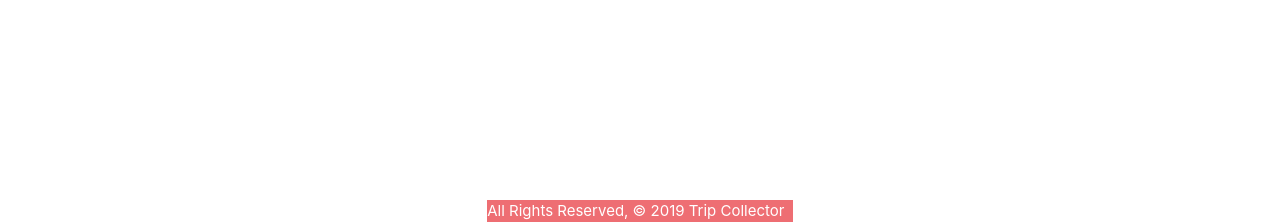
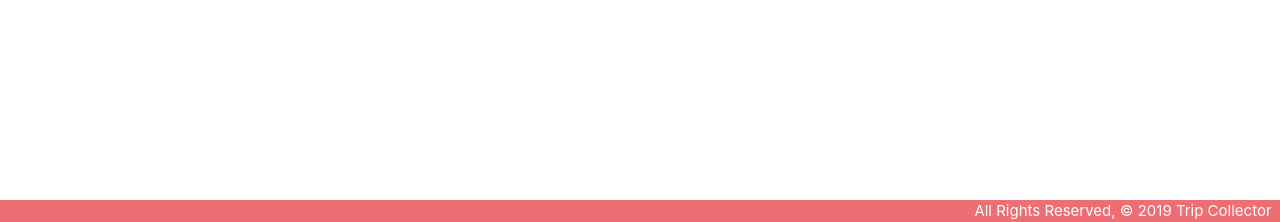
Before and after one commit to devanrterry/trip-collector, a Django app: page / in a window 1280 px wide. Shown: the part 578-800 px from the top of the page. Run offline with Django 3.2, Linux system fonts and the light colour scheme.

Commit message:
footer alignment altered

```diff
--- a/main_app/static/css/style.css
+++ b/main_app/static/css/style.css
@@ -11,5 +11,5 @@ body {
   footer.page-footer {
     padding-top: 0;
     text-align: right;
-    margin: 0 auto;
+
   }
```
